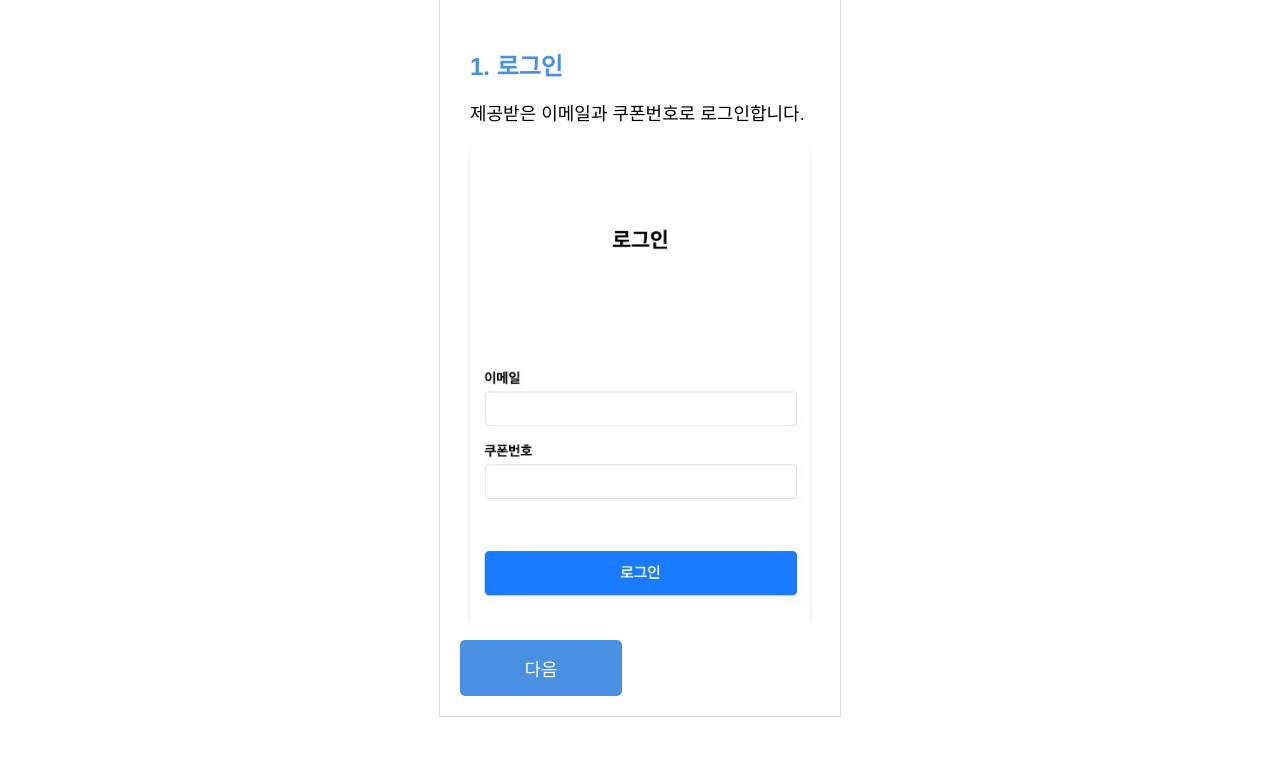
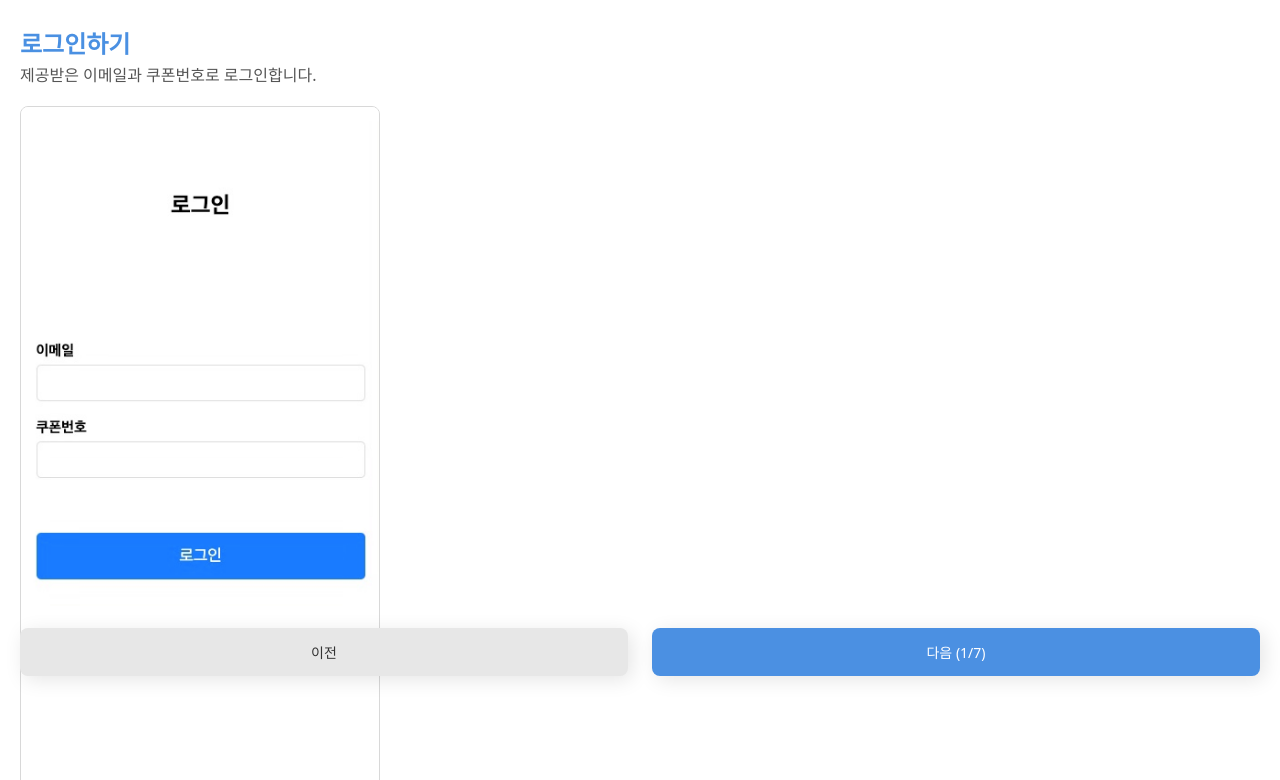
Before and after one commit to AI-Life-Legacy/AI-Life-Legacy, a plain HTML site: page public/guide/guide.html in a window 1280 px wide. Shown: the part 84-864 px from the top of the page. Before the commit the page ends 801 px from the top, so only its background shows below. Drawn offline with Linux system fonts and the light colour scheme; a web font is replaced by a local one.

Commit message:
style: 자서전 가이드 퍼블리싱

```diff
--- a/public/guide/guide.css
+++ b/public/guide/guide.css
@@ -1,98 +1,111 @@
-body {
-  font-family: Arial, sans-serif;
+@import url("https://cdn.jsdelivr.net/gh/orioncactus/pretendard@v1.3.9/dist/web/variable/pretendardvariable.min.css");
+@import url('https://fonts.googleapis.com/css2?family=Caveat:wght@400..700&display=swap');
+
+* {
+    font-family: "Pretendard Variable", system-ui;
     margin: 0;
     padding: 0;
-  display: flex;
-  justify-content: center;
-  align-items: center;
-  height: 100vh;
-  background-color: white;
+    box-sizing: border-box;
 }
 
 .container {
     width: 100%;
     max-width: 600px;
-  height: 100%;
     background-color: white;
+
     display: flex;
     flex-direction: column;
-  border: 1px solid #ddd;
-  overflow: hidden;
+    padding: 0px 20px;
 }
 
 .header {
     text-align: left;
     padding: 20px;
     background-color: #4a90e2;
-  border-bottom: 1px solid #ddd;
 }
 
 .header h1 {
-  font-size: 28px;
-  margin: 0;
+    font-size: 20px;
     color: white;
 }
 
 .content-section {
-  padding: 20px;
-  overflow-y: auto;
-  flex: 1;
+    width: 100%;
 }
 
 .guide-step {
     display: flex;
     flex-direction: column;
-  margin-bottom: 30px;
     align-items: flex-start;
 }
 
 .step-info {
-  padding: 10px;
     text-align: left;
 }
 
 .step-info h2 {
     font-size: 24px;
     color: #4a90e2;
-  margin-bottom: 10px;
+    margin-top: 40px;
 }
 
 .step-info p {
-  font-size: 18px;
-  line-height: 1.6;
+    color: #555;
+    font-weight: 300;
+
+    font-size: 16px;
+    line-height:1.4;
+    margin-top: 4px;
 }
 
 .step-image {
     width: 100%;
     max-width: 100%;
-  height: auto;
-  margin-bottom: 10px;
-  border-radius: 5px;
-  box-shadow: 0 2px 4px rgba(0, 0, 0, 0.1);
+
+    margin-top: 20px;
+    margin-bottom: 108px;
+    border-radius: 8px;
+    /* box-shadow: 4px 4px 20px rgba(0, 0, 0, 0.1); */
+    border:1px solid #d8d8d8;
 }
 
 .footer {
-  padding: 20px;
-  background-color: white;
+    position: fixed;
+    bottom: 40px;
+    left: 50%;
+    transform: translateX(-50%);
+    width: calc(100% - 40px);
+
+    /* width: 100%; */
     display: flex;
+    align-items: center;
     justify-content: space-between;
+    gap: 24px;
 }
 
 .nav-button {
-  width: 45%;
-  padding: 15px;
+    width: 100%;
+    height:48px;
+
+    font-size: 14px;
+    cursor: pointer;
+    border-radius: 8px;
+    text-align: center;
+
     border: none;
-  background-color: #4a90e2;
-  color: white;
-  font-size: 18px;
-  cursor: pointer;
-  border-radius: 5px;
-  text-align: center;
     text-decoration: none;
+
+    box-shadow: 4px 4px 20px rgba(0, 0, 0, 0.1);
 }
 
-.nav-button:hover {
-  background-color: #357abd;
+.footer #prevBtn {
+    background-color: #E7E7E7;
+    color:#333;
+}
+
+.footer #nextBtn {
+    background-color: #4B90E2;
+    color:white;
 }
 
 @media (min-width: 768px) {
--- a/public/guide/guide.html
+++ b/public/guide/guide.html
@@ -7,14 +7,16 @@
     <link rel="stylesheet" href="/guide/guide.css" />
   </head>
   <body>
+
+    <div class="header">
+      <h1>자서전 작성 가이드 (1/7)</h1>
+    </div>
+
     <div class="container">
-      <div class="header">
-        <h1>자서전 작성 가이드</h1>
-      </div>
       <div class="content-section">
         <div class="guide-step" id="step1">
           <div class="step-info">
-            <h2>1. 로그인</h2>
+            <h2>로그인하기</h2>
             <p>제공받은 이메일과 쿠폰번호로 로그인합니다.</p>
             <img src="/guide/1.png" alt="로그인 이미지" class="step-image" />
           </div>
@@ -74,11 +76,11 @@
           </div>
         </div>
       </div>
+
+      <!-- button -->
       <div class="footer">
-        <button class="nav-button" id="prevBtn" style="display: none">
-          이전
-        </button>
-        <button class="nav-button" id="nextBtn">다음</button>
+        <button class="nav-button" id="prevBtn">이전</button>
+        <button class="nav-button" id="nextBtn">다음 (1/7)</button>
       </div>
     </div>
     <script src="/guide/guide.js"></script>
```
Lines whose indentation alone changed are shown as unchanged.
